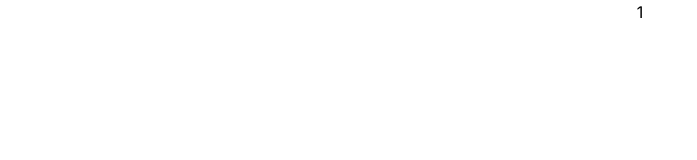
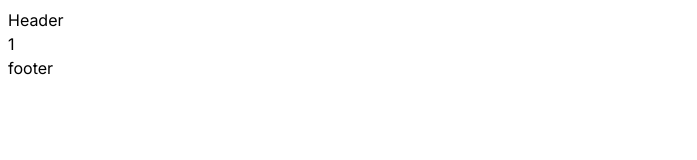
Before and after one commit to KimMinchan95/blog, a Next.js app: page / in a window 1280 px wide. Shown: the top 160 px of the page, without its empty margins (0-697 px from the left). Built offline with nearby package versions, Linux system fonts and the light colour scheme.

Commit message:
feat : 레이아웃 수정

```diff
--- a/app/layout.tsx
+++ b/app/layout.tsx
@@ -2,6 +2,9 @@ import "./globals.css";
 
 import { Inter } from "next/font/google";
 import clsx from "clsx";
+
+import Header from "components/Header";
+import Footer from "components/Footer";
 
 import meta from "util/data/metadata";
 
@@ -12,8 +15,15 @@ export const metadata = meta;
 const RootLayout = ({ children }: { children: React.ReactNode }) => {
   return (
     <html lang="en">
-      <body className={clsx("min-h-full flex flex-col", inter.className)}>
-        <main className="mx-auto flex justify-center">{children}</main>
+      <body
+        className={clsx(
+          "min-h-full w-full flex flex-col items-center p-2",
+          inter.className,
+        )}
+      >
+        <Header />
+        <main className="w-full max-w-7xl">{children}</main>
+        <Footer />
       </body>
     </html>
   );
--- /dev/null
+++ b/components/Footer.tsx
@@ -0,0 +1,5 @@
+const Footer = () => {
+  return <footer className="w-full max-w-7xl">footer</footer>;
+};
+
+export default Footer;
--- /dev/null
+++ b/components/Header.tsx
@@ -0,0 +1,5 @@
+const Header = () => {
+  return <header className="w-full sticky max-w-7xl">Header</header>;
+};
+
+export default Header;
```
